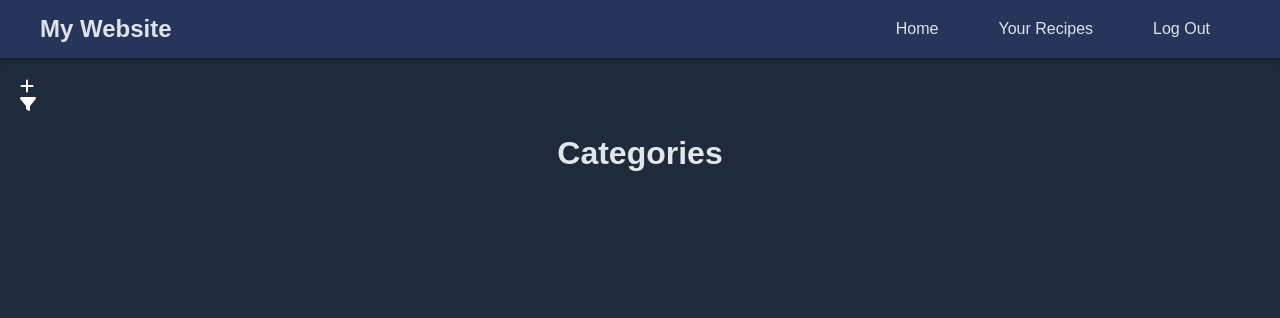
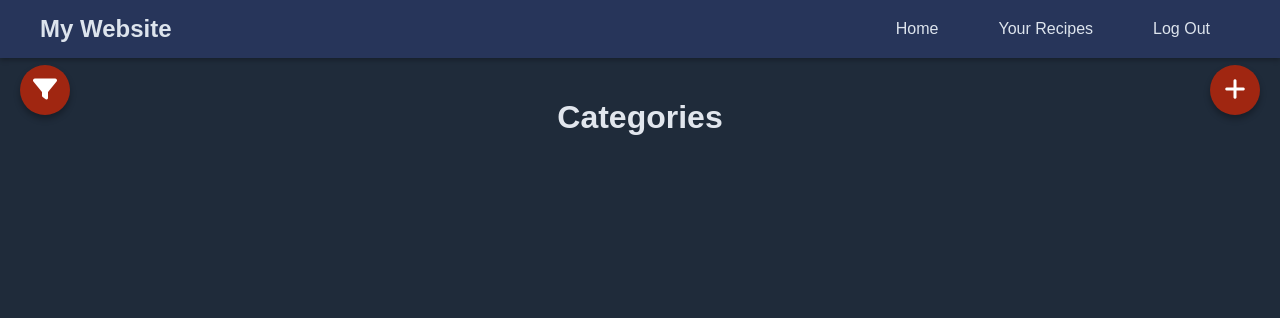
Before and after one commit to Mena-Adel20/Recipe-Manager, a Flask app: page /home in a window 1280 px wide. Shown: the top 318 px of the page. Run offline with Flask 3, Linux system fonts and the light colour scheme; the visitor is signed in with stand-in values (Sample User, id 1).

Commit message:
Update categories.css

```diff
--- a/static/css/categories.css
+++ b/static/css/categories.css
@@ -102,3 +102,42 @@
         height: auto;
     }
 }
+/* General button styling */
+.add-recipe-button,
+.filter-button {
+    display: block;
+    width: 50px;
+    height: 50px;
+    background-color: #a02611;
+    /* Tomato color */
+    color: white;
+    font-size: 24px;
+    text-align: center;
+    line-height: 50px;
+    text-decoration: none;
+    border-radius: 50%;
+    box-shadow: 0px 4px 6px rgba(0, 0, 0, 0.3);
+    transition: background-color 0.3s;
+    cursor: pointer;
+}
+
+.add-recipe-button:hover,
+.filter-button:hover {
+    background-color: #e5533b;
+    /* Darker tomato color on hover */
+}
+
+/* Positioning the buttons */
+.addRecipe_card {
+    position: absolute;
+    top: 65px;
+    right: 20px;
+    /* Place it at the top right */
+}
+
+.filter-card {
+    position: absolute;
+    top: 65px;
+    left: 20px;
+    /* Place it at the top left */
+}
```
